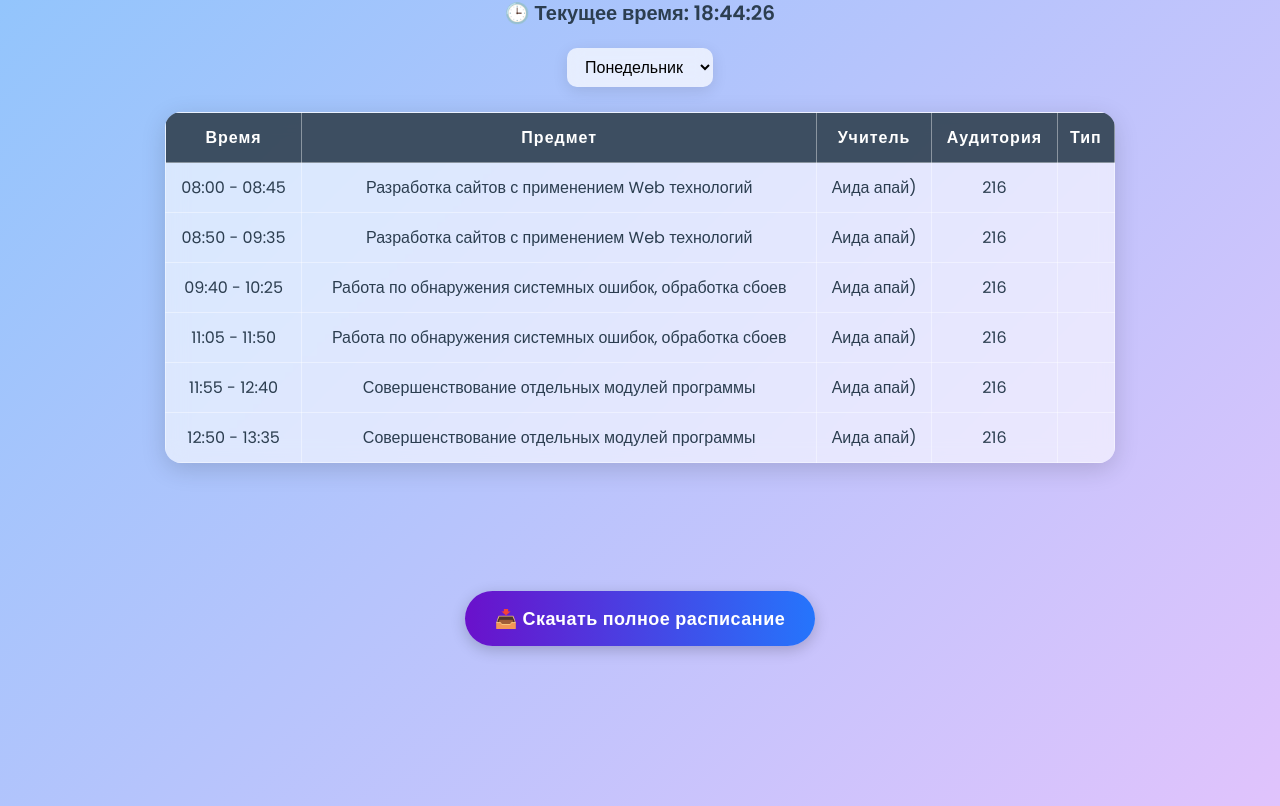
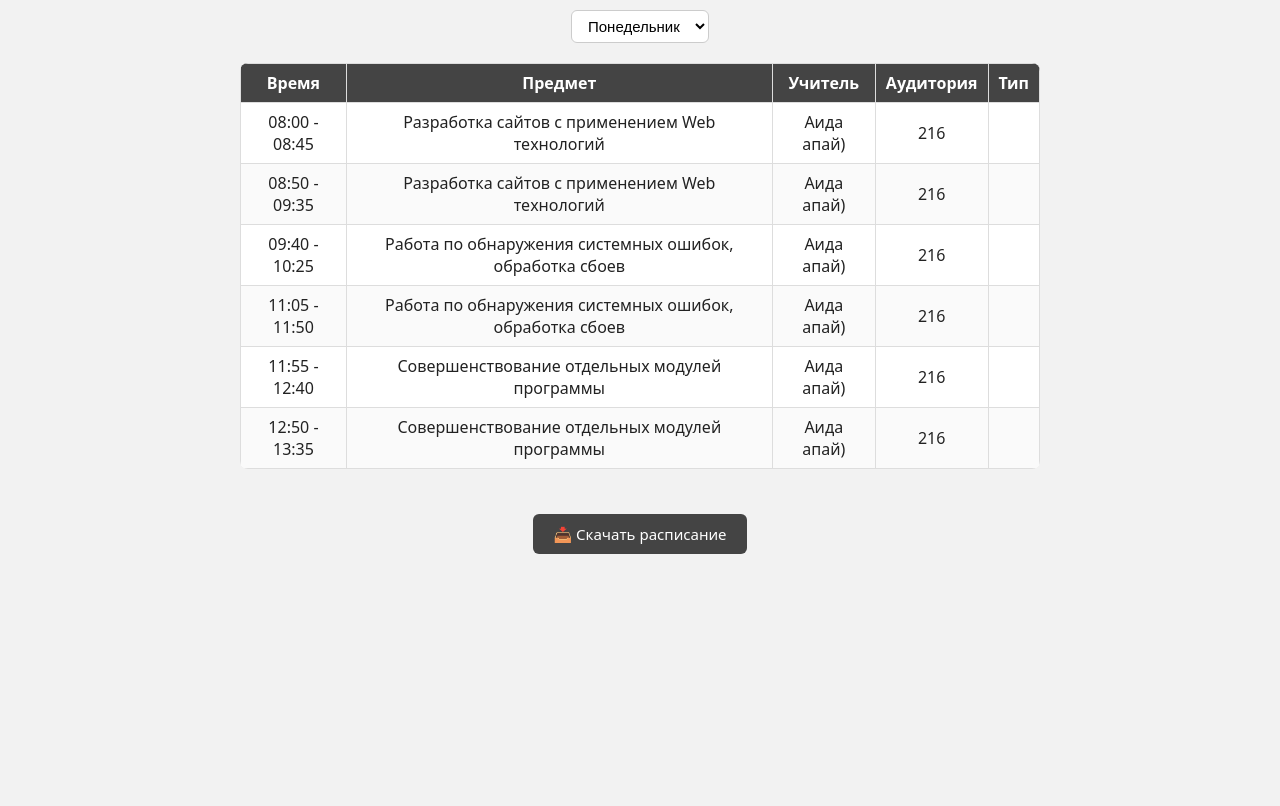
Before and after one commit to vtiis/bdfddfdf, a plain HTML site: page schedule/index.html in a window 1280 px wide. Shown: the part 134-940 px from the top of the page. After the commit the page ends 800 px from the top, so only its background shows below. Drawn offline with Linux system fonts and the light colour scheme.

Commit message:
Update index.html

```diff
--- a/schedule/index.html
+++ b/schedule/index.html
@@ -3,149 +3,98 @@
 <head>
   <meta charset="UTF-8" />
   <title>ree . dnevnik</title>
-
   <style>
-    @import url('https://fonts.googleapis.com/css2?family=Poppins:wght@400;600&display=swap');
-
     body {
-      font-family: "Poppins", sans-serif;
-      background: linear-gradient(135deg, #8EC5FC 0%, #E0C3FC 100%);
+      font-family: system-ui, sans-serif;
+      background: #f2f2f2;
       margin: 0;
-      padding: 40px 20px 100px;
-      min-height: 100vh;
+      padding: 40px 20px 80px;
       display: flex;
       flex-direction: column;
       align-items: center;
-      color: #2c3e50;
+      color: #222;
     }
 
     h1 {
-      text-align: center;
-      font-size: 38px;
-      letter-spacing: 1px;
+      font-size: 28px;
       margin-bottom: 10px;
-      background: linear-gradient(90deg, #2c3e50, #8e44ad);
-      -webkit-background-clip: text;
-      -webkit-text-fill-color: transparent;
     }
 
     .clock {
-      text-align: center;
-      font-size: 20px;
-      margin-bottom: 20px;
-      color: #2c3e50;
-      font-weight: 600;
-    }
-
-    .day-select {
-      display: flex;
-      justify-content: center;
-      margin-bottom: 25px;
+      font-size: 16px;
+      margin-bottom: 15px;
     }
 
     select {
-      padding: 10px 14px;
-      font-size: 16px;
-      border-radius: 10px;
-      border: none;
-      box-shadow: 0 4px 15px rgba(0, 0, 0, 0.1);
-      background: rgba(255, 255, 255, 0.7);
-      backdrop-filter: blur(8px);
-      transition: 0.3s;
-    }
-
-    select:hover {
-      transform: scale(1.05);
-      background: rgba(255, 255, 255, 0.85);
+      padding: 6px 12px;
+      font-size: 15px;
+      border: 1px solid #ccc;
+      border-radius: 6px;
+      background: white;
+      margin-bottom: 20px;
     }
 
     table {
-      max-width: 950px;
       width: 100%;
+      max-width: 800px;
       border-collapse: collapse;
-      background: rgba(255, 255, 255, 0.6);
-      backdrop-filter: blur(10px);
-      border-radius: 16px;
+      background: white;
+      border-radius: 8px;
       overflow: hidden;
-      box-shadow: 0 6px 25px rgba(0, 0, 0, 0.15);
-      transition: 0.4s;
     }
 
     th, td {
-      border: 1px solid rgba(255, 255, 255, 0.4);
-      padding: 12px 10px;
+      border: 1px solid #ddd;
+      padding: 8px 10px;
       text-align: center;
     }
 
     th {
-      background: rgba(44, 62, 80, 0.9);
-      color: #fff;
-      letter-spacing: 1px;
+      background: #444;
+      color: white;
       font-weight: 600;
     }
 
-    tr:hover {
-      background: rgba(255, 255, 255, 0.5);
-      transition: 0.3s;
+    tr:nth-child(even) {
+      background: #fafafa;
     }
 
     .current {
-      background: rgba(255, 224, 138, 0.85) !important;
-      font-weight: bold;
-      box-shadow: inset 0 0 10px rgba(255, 224, 138, 0.8);
+      background: #fff6a3 !important;
+      font-weight: 600;
     }
 
-    .theory { color: #0057ff; font-weight: bold; }
-    .practice { color: #27ae60; font-weight: bold; }
-    .srsp { color: #8e44ad; font-weight: bold; }
-    .no-lesson { color: #aaa; font-style: italic; }
+    .remaining {
+      margin-top: 15px;
+      font-size: 15px;
+      color: #555;
+    }
 
-    .remaining {
-      text-align: center;
-      font-size: 18px;
-      margin-top: 20px;
-      color: #d35400;
-      font-weight: 600;
+    footer {
+      margin-top: 30px;
     }
 
     .download-btn {
       display: inline-block;
-      margin-top: 40px;
-      padding: 14px 30px;
-      border-radius: 50px;
-      font-size: 18px;
-      color: #fff;
-      background: linear-gradient(90deg, #6a11cb, #2575fc);
+      padding: 10px 20px;
+      border-radius: 6px;
+      font-size: 15px;
+      background: #444;
+      color: white;
       text-decoration: none;
-      font-weight: 600;
-      letter-spacing: .5px;
-      box-shadow: 0 4px 15px rgba(0, 0, 0, 0.2);
-      transition: all .3s ease;
+      transition: 0.2s;
     }
 
     .download-btn:hover {
-      transform: translateY(-3px);
-      box-shadow: 0 8px 25px rgba(0, 0, 0, 0.3);
-      background: linear-gradient(90deg, #2575fc, #6a11cb);
-    }
-
-    footer {
-      position: fixed;
-      bottom: 20px;
-      width: 100%;
-      display: flex;
-      justify-content: center;
+      background: #666;
     }
   </style>
 </head>
-
 <body>
   <h1>ree . дневник</h1>
   <div class="clock" id="clock"></div>
 
-  <div class="day-select">
-    <select id="daySelector"></select>
-  </div>
+  <select id="daySelector"></select>
 
   <table id="schedule">
     <thead>
@@ -163,16 +112,12 @@
   <div class="remaining" id="remaining"></div>
 
   <footer>
-    <a
-      href="https://cdn.discordapp.com/attachments/1290767063144599746/1424855125121302710/schedule.docx?ex=68e5773e&is=68e425be&hm=a1d904561dc23e6e2d5eb01ed30a482c01ca69958aa03f56b3fa69ca58a56d62&"
-      class="download-btn"
-      download>
-      📥 Скачать полное расписание
+    <a href="https://cdn.discordapp.com/attachments/1290767063144599746/1424855125121302710/schedule.docx" class="download-btn" download>
+      📥 Скачать расписание
     </a>
   </footer>
 
   <script>
-    // === ДАННЫЕ РАСПИСАНИЯ ===
     const scheduleData = {
       "Понедельник": [
         ["08:00","08:45","Разработка сайтов с применением Web технологий","Аида апай)","216",""],
@@ -195,21 +140,6 @@
         ["08:50","09:35","Совершенствование отдельных модулей программы","Аида апай)","216",""],
         ["09:40","10:25","Разработка сайтов с применением Web технологий","Аида апай)","216",""],
         ["11:05","11:50","Разработка сайтов с применением Web технологий","Аида апай)","216",""]
-      ],
-      "Четверг": [
-        ["08:00","08:45","Разработка сайтов с применением Web технологий","Аида апай)","216",""],
-        ["08:50","09:35","Разработка сайтов с применением Web технологий","Аида апай)","216",""],
-        ["09:40","10:25","Работа по обнаружения системных ошибок, обработка сбоев","Аида апай)","216",""],
-        ["11:05","11:50","Работа по обнаружения системных ошибок, обработка сбоев","Аида апай)","216",""],
-        ["11:55","12:40","Совершенствование отдельных модулей программы","Аида апай)","216",""],
-        ["12:50","13:35","Совершенствование отдельных модулей программы","Аида апай)","216",""]
-      ],
-      "Пятница": [
-        ["08:00","08:45","Работа по обнаружения системных ошибок, обработка сбоев","Аида апай)","216",""],
-        ["08:50","09:35","Работа по обнаружения системных ошибок, обработка сбоев","Аида апай)","216",""],
-        ["09:40","10:25","Работа по обнаружения системных ошибок, обработка сбоев","Аида апай)","216",""],
-        ["11:05","11:50","Разработка сайтов с применением Web технологий","Аида апай)","216",""],
-        ["11:55","12:40","Совершенствование отдельных модулей программы","Аида апай)","216",""]
       ]
     };
 
@@ -218,7 +148,6 @@
     const clockEl = document.getElementById("clock");
     const remainingEl = document.getElementById("remaining");
 
-    // === ЗАПОЛНЕНИЕ СЕЛЕКТА ===
     Object.keys(scheduleData).forEach(day => {
       const opt = document.createElement("option");
       opt.value = day;
@@ -226,73 +155,54 @@
       daySelector.appendChild(opt);
     });
 
-    const daysMap = [
-      "Воскресенье", "Понедельник", "Вторник", "Среда",
-      "Четверг", "Пятница", "Суббота"
-    ];
-
+    const daysMap = ["Воскресенье", "Понедельник", "Вторник", "Среда", "Четверг", "Пятница", "Суббота"];
     const today = daysMap[new Date().getDay()];
     daySelector.value = scheduleData[today] ? today : "Понедельник";
 
-    // === РЕНДЕР РАСПИСАНИЯ ===
     function renderSchedule(day) {
       scheduleBody.innerHTML = "";
-      let now = new Date();
-      let minutesNow = now.getHours() * 60 + now.getMinutes();
+      const now = new Date();
+      const minutesNow = now.getHours() * 60 + now.getMinutes();
       let current = null;
 
-      scheduleData[day].forEach(lesson => {
-        const [start, end, subj, teacher, room, type] = lesson;
+      scheduleData[day].forEach(([start, end, subj, teacher, room, type]) => {
         const row = document.createElement("tr");
-
         const startMins = parseInt(start.split(":")[0]) * 60 + parseInt(start.split(":")[1]);
         const endMins = parseInt(end.split(":")[0]) * 60 + parseInt(end.split(":")[1]);
 
-        if (minutesNow >= startMins && minutesNow <= endMins && day === daysMap[new Date().getDay()]) {
+        if (minutesNow >= startMins && minutesNow <= endMins && day === today) {
           row.classList.add("current");
           current = { endMinutes: endMins, subj };
         }
 
         row.innerHTML = `
           <td>${start} - ${end}</td>
-          <td class="${subj.includes("Нет урока") ? "no-lesson" : ""}">${subj}</td>
+          <td>${subj}</td>
           <td>${teacher}</td>
           <td>${room}</td>
-          <td class="${
-            type === "Т" ? "theory" :
-            type === "ПР" ? "practice" :
-            type === "СРСП" ? "srsp" : ""
-          }">${type}</td>
+          <td>${type}</td>
         `;
-
         scheduleBody.appendChild(row);
       });
 
       if (current) {
-        now = new Date();
-        minutesNow = now.getHours() * 60 + now.getMinutes();
-        remainingEl.textContent = `⏳ Сейчас идёт "${current.subj}". Осталось ${current.endMinutes - minutesNow} мин.`;
+        remainingEl.textContent = `⏳ Сейчас идёт "${current.subj}", осталось ${current.endMinutes - minutesNow} мин.`;
       } else {
         remainingEl.textContent = "";
       }
     }
 
-    daySelector.addEventListener("change", e => {
-      renderSchedule(e.target.value);
-    });
+    daySelector.addEventListener("change", e => renderSchedule(e.target.value));
 
-    // === ЧАСЫ ===
     function updateClock() {
       const now = new Date();
       const h = String(now.getHours()).padStart(2, "0");
       const m = String(now.getMinutes()).padStart(2, "0");
-      const s = String(now.getSeconds()).padStart(2, "0");
-      clockEl.textContent = `🕒 Текущее время: ${h}:${m}:${s}`;
+      clockEl.textContent = `Время: ${h}:${m}`;
     }
 
     setInterval(updateClock, 1000);
     updateClock();
-
     renderSchedule(daySelector.value);
     setInterval(() => renderSchedule(daySelector.value), 60000);
   </script>
```
